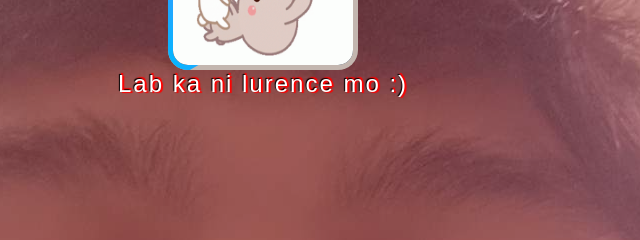
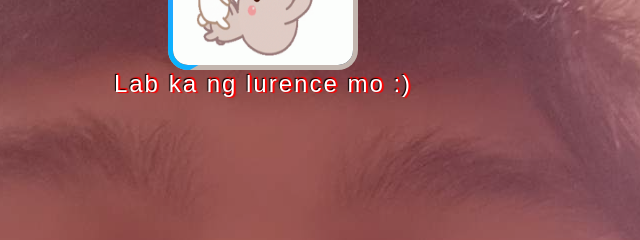
Before and after one commit to janlurenceespinosa/parrot, a plain HTML site: page index.html in a window 1280 px wide. Shown: the part 418-658 px from the top of the page, 377-1017 px from the left. Drawn offline with Linux system fonts and the light colour scheme.

Commit message:
Update index.html

```diff
--- a/index.html
+++ b/index.html
@@ -17,7 +17,7 @@
             <div class="card">
                 <img src="gif2.gif">
             </div>
-            <p>Lab ka ni lurence mo :)</p>
+            <p>Lab ka ng lurence mo :)</p>
         </div>
     </div>
 
```
